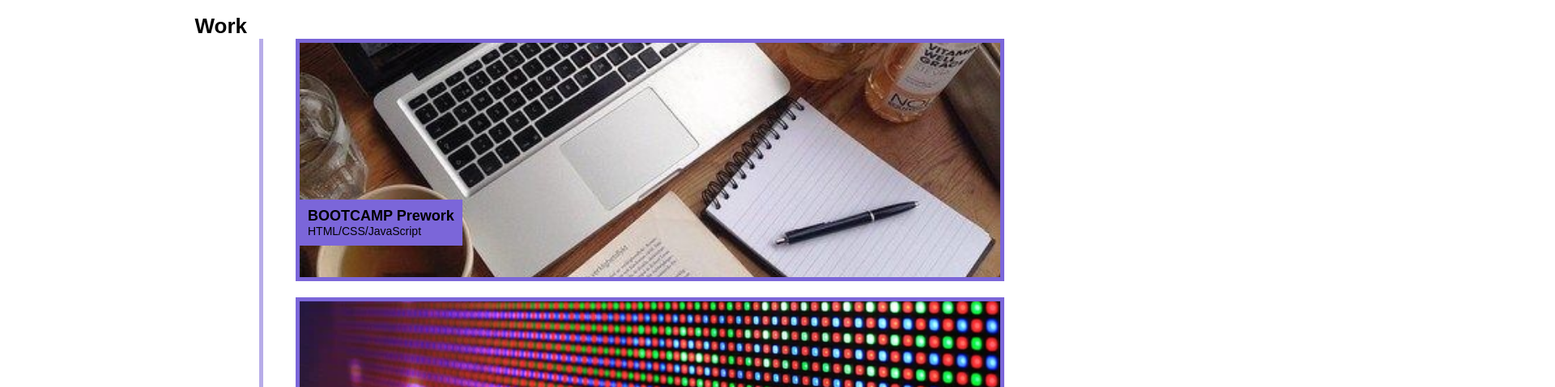
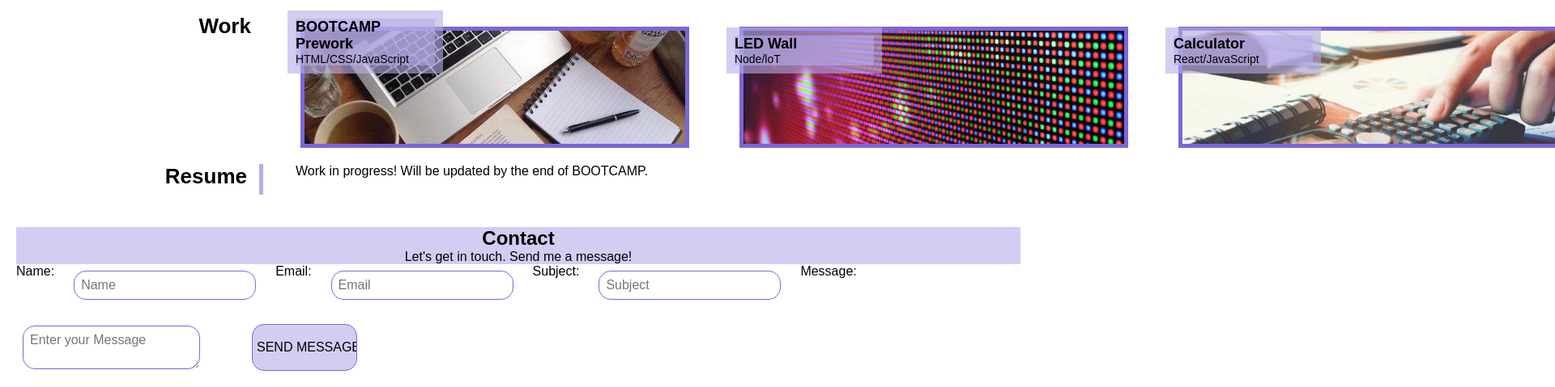
Before and after one commit to lavanyavirushan/m2c-portfolio-lv, a plain HTML site: page index.html in a window 1280 px wide. Shown: the part 605-1084 px from the top of the page at 81% size, 1920 px wide, since content can reach past the window. Drawn offline with Linux system fonts and the light colour scheme; a web font is replaced by a local one.

Commit message:
explored project section to flex components

```diff
--- a/assets/css/style.css
+++ b/assets/css/style.css
@@ -96,42 +96,41 @@ header::after{
     float: left;
 }
 
-.work-column figure{
-    width: 75%;
-    float: left;
-    display: block;
-    border-left: 5px solid rgba(var(--primary-color), 1);
-    padding: 0px 40px 20px 40px;
-    position: relative;
+/* Project Content */
+.work-column {
+    display: flex;
+    gap: 20px 30px;
+    transition: 500ms linear;
+
 }
-
-/* Project Content */
-.work-column figure {
-    display: flex;
-    flex-direction: column;
-    gap: 1em;
-    margin-left: 25%;
+.work-column h2 {
+    margin-left: 18%;
+    padding: 0 15px;
+    font-size: var(--font-extra-large);
+    border-right: rgba(var(--primary-color), 1);
 }
-
-.work-column figure img{
-    width:100%;
-    height: 300px;
+.work-column figure img {
+    width: 30rem;
+    height: 150px;
     object-fit:cover;
     object-position: 0% 0% 0%;
+    gap: 5px 15px ;
     border: 5px solid rgba(var(--secondery-color), 1);
+    flex-wrap: wrap;
+    margin: 1rem;
+
 }
 
 .work-column figure div{
     position: absolute;
-    bottom: 20%;
-    left: 45px;
-    background: rgba(var(--secondery-color), 1);
-    width: auto;
+    bottom: 13%;
+    background: rgba(var(--primary-color), 0.6);
+    width: 15%;
     padding: 10px;
 }
 
 .work-column figure div h5, .work-column figure div p{
-    background: rgba(var(--secondery-color), 1);
+    background: rgba(var(--primary-color), 0.6);
     padding: 0;
     margin: 0;
 }
--- a/index.html
+++ b/index.html
@@ -68,8 +68,7 @@
       </section>
 
       <!-- PROJECT CONTENT START -->
-      <section class="row justify-center" id="project">
-        <div class="work-column">
+      <section class="work-column" id="project">
         <h2>Work</h2>
         <figure class="project-one">
           <img
@@ -125,7 +124,6 @@
             <p>HTML/CSS</p>
           </div>
         </figure>
-        </div>
       </section>
 
       <!-- RESUME CONTENT START -->
```
Also changed, not shown: 1 other file. Lines whose indentation alone changed are shown as unchanged.
